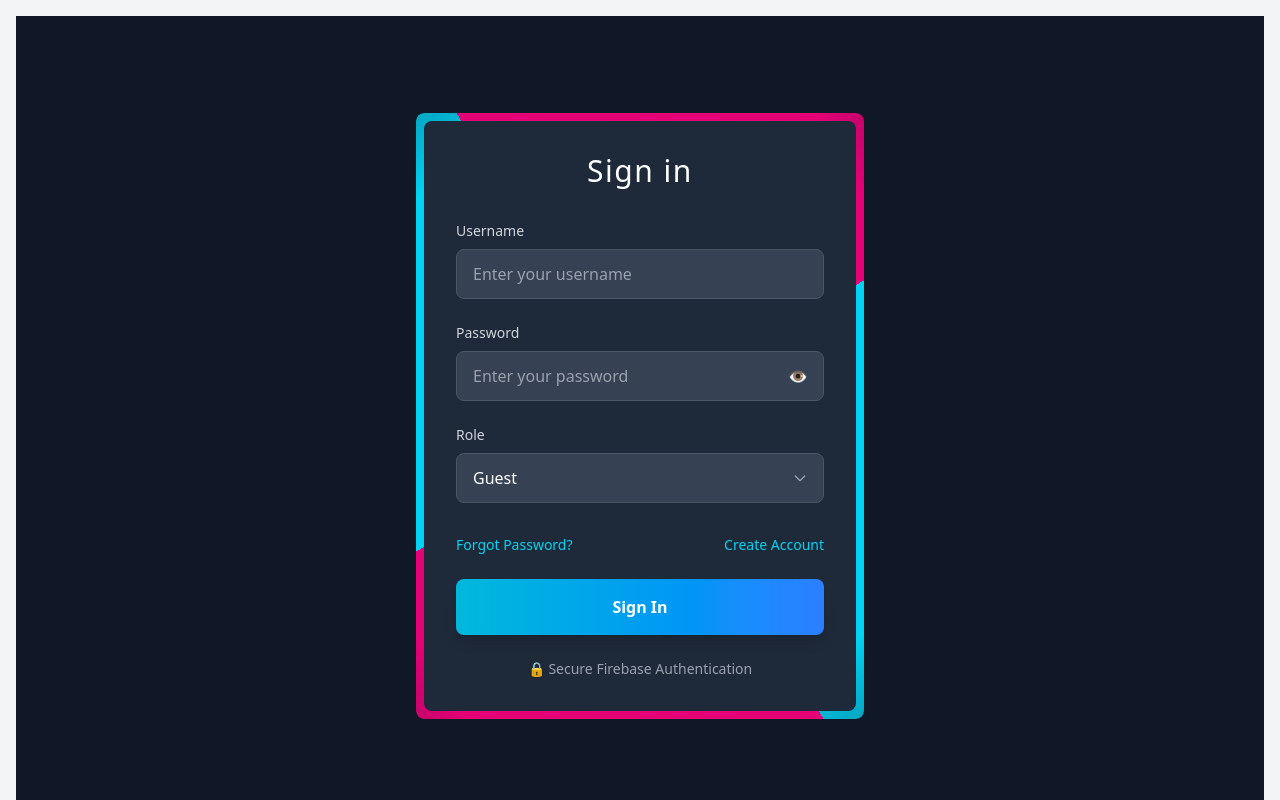
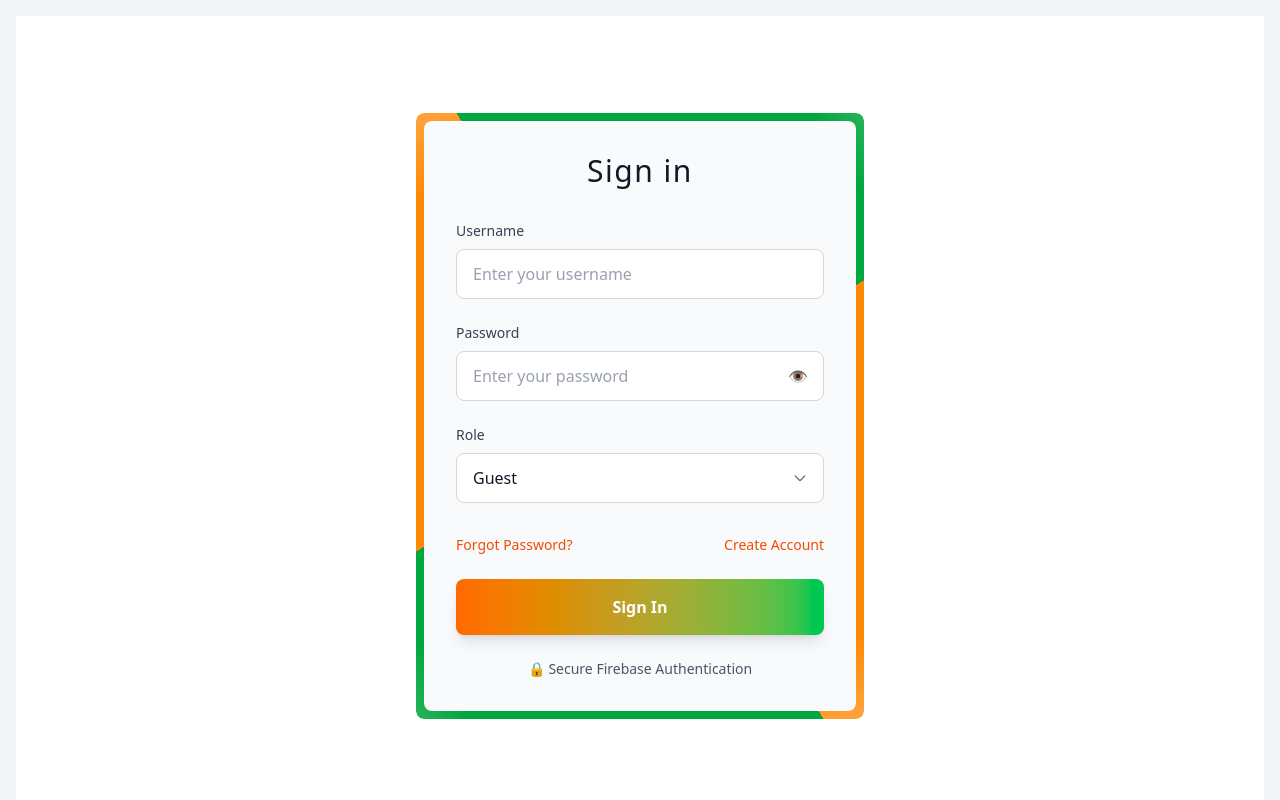
Before and after one commit to hotaeshwar/personalaccounting1, a React (Vite) app: page /login in a window 1280 px wide. Built offline with nearby package versions, Linux system fonts and the light colour scheme.

Commit message:
Update Login.jsx

```diff
--- a/src/components/Login.jsx
+++ b/src/components/Login.jsx
@@ -80,30 +80,30 @@ const Login = ({ setLoggedIn }) => {
     };
 
     return (
-        <div className="flex justify-center items-center min-h-screen bg-gray-900 px-4 py-8">
-            <div className="relative w-full max-w-md bg-gray-900 rounded-lg overflow-hidden p-2">
+        <div className="flex justify-center items-center min-h-screen bg-white px-4 py-8">
+            <div className="relative w-full max-w-md bg-white rounded-lg overflow-hidden p-2">
                 {/* Animated border effects */}
                 <div className="absolute inset-0 rounded-lg overflow-hidden">
-                    <div className="absolute -top-1/2 -left-1/2 w-full h-full bg-gradient-to-b from-transparent via-cyan-400 to-cyan-400 animate-[spin_6s_linear_infinite] origin-bottom-right"></div>
-                    <div className="absolute -top-1/2 -left-1/2 w-full h-full bg-gradient-to-b from-transparent via-cyan-400 to-cyan-400 animate-[spin_6s_linear_infinite] origin-bottom-right" style={{animationDelay: '-3s'}}></div>
-                    <div className="absolute -top-1/2 -left-1/2 w-full h-full bg-gradient-to-b from-transparent via-pink-600 to-pink-600 animate-[spin_6s_linear_infinite] origin-bottom-right" style={{animationDelay: '-1.5s'}}></div>
-                    <div className="absolute -top-1/2 -left-1/2 w-full h-full bg-gradient-to-b from-transparent via-pink-600 to-pink-600 animate-[spin_6s_linear_infinite] origin-bottom-right" style={{animationDelay: '-4.5s'}}></div>
+                    <div className="absolute -top-1/2 -left-1/2 w-full h-full bg-gradient-to-b from-transparent via-orange-400 to-orange-400 animate-[spin_6s_linear_infinite] origin-bottom-right"></div>
+                    <div className="absolute -top-1/2 -left-1/2 w-full h-full bg-gradient-to-b from-transparent via-orange-400 to-orange-400 animate-[spin_6s_linear_infinite] origin-bottom-right" style={{animationDelay: '-3s'}}></div>
+                    <div className="absolute -top-1/2 -left-1/2 w-full h-full bg-gradient-to-b from-transparent via-green-600 to-green-600 animate-[spin_6s_linear_infinite] origin-bottom-right" style={{animationDelay: '-1.5s'}}></div>
+                    <div className="absolute -top-1/2 -left-1/2 w-full h-full bg-gradient-to-b from-transparent via-green-600 to-green-600 animate-[spin_6s_linear_infinite] origin-bottom-right" style={{animationDelay: '-4.5s'}}></div>
                 </div>
 
                 {/* Form container */}
-                <div className="relative bg-gray-800 rounded-lg p-6 sm:p-8 z-10">
-                    <h2 className="text-white font-medium text-center tracking-wider text-2xl sm:text-3xl mb-8">
+                <div className="relative bg-gray-50 rounded-lg p-6 sm:p-8 z-10">
+                    <h2 className="text-gray-900 font-medium text-center tracking-wider text-2xl sm:text-3xl mb-8">
                         Sign in
                     </h2>
 
                     {error && (
-                        <div className="bg-red-900 bg-opacity-50 text-red-300 p-3 rounded-md mb-6 border border-red-700">
+                        <div className="bg-red-100 text-red-700 p-3 rounded-md mb-6 border border-red-300">
                             <div className="flex flex-col sm:flex-row justify-between items-start sm:items-center gap-2">
                                 <span className="font-medium text-sm break-words">{error}</span>
                                 {error.includes('Network error') && (
                                     <button
                                         onClick={testConnection}
-                                        className="text-xs bg-cyan-600 text-white px-2 py-1 rounded hover:bg-cyan-700 transition-colors whitespace-nowrap"
+                                        className="text-xs bg-orange-600 text-white px-2 py-1 rounded hover:bg-orange-700 transition-colors whitespace-nowrap"
                                     >
                                         Test Connection
                                     </button>
@@ -115,7 +115,7 @@ const Login = ({ setLoggedIn }) => {
                     <form onSubmit={handleSubmit} className="space-y-6">
                         {/* Username Input */}
                         <div className="w-full">
-                            <label className="block text-gray-300 text-sm font-medium mb-2">
+                            <label className="block text-gray-700 text-sm font-medium mb-2">
                                 Username
                             </label>
                             <input
@@ -124,7 +124,7 @@ const Login = ({ setLoggedIn }) => {
                                 required
                                 value={username}
                                 onChange={(e) => setUsername(e.target.value)}
-                                className="w-full py-3 px-4 bg-gray-700 border border-gray-600 rounded-lg text-white text-base placeholder-gray-400 transition-all duration-300 outline-none focus:border-cyan-400 focus:ring-2 focus:ring-cyan-400 focus:ring-opacity-50 hover:border-gray-500"
+                                className="w-full py-3 px-4 bg-white border border-gray-300 rounded-lg text-gray-900 text-base placeholder-gray-400 transition-all duration-300 outline-none focus:border-orange-400 focus:ring-2 focus:ring-orange-400 focus:ring-opacity-50 hover:border-gray-400"
                                 placeholder="Enter your username"
                                 disabled={isLoading}
                             />
@@ -132,7 +132,7 @@ const Login = ({ setLoggedIn }) => {
 
                         {/* Password Input */}
                         <div className="w-full">
-                            <label className="block text-gray-300 text-sm font-medium mb-2">
+                            <label className="block text-gray-700 text-sm font-medium mb-2">
                                 Password
                             </label>
                             <div className="relative">
@@ -142,13 +142,13 @@ const Login = ({ setLoggedIn }) => {
                                     required
                                     value={password}
                                     onChange={(e) => setPassword(e.target.value)}
-                                    className="w-full py-3 px-4 pr-12 bg-gray-700 border border-gray-600 rounded-lg text-white text-base placeholder-gray-400 transition-all duration-300 outline-none focus:border-cyan-400 focus:ring-2 focus:ring-cyan-400 focus:ring-opacity-50 hover:border-gray-500"
+                                    className="w-full py-3 px-4 pr-12 bg-white border border-gray-300 rounded-lg text-gray-900 text-base placeholder-gray-400 transition-all duration-300 outline-none focus:border-orange-400 focus:ring-2 focus:ring-orange-400 focus:ring-opacity-50 hover:border-gray-400"
                                     placeholder="Enter your password"
                                     disabled={isLoading}
                                 />
                                 <button
                                     type="button"
-                                    className="absolute right-4 top-1/2 transform -translate-y-1/2 text-gray-400 hover:text-white transition-colors duration-300"
+                                    className="absolute right-4 top-1/2 transform -translate-y-1/2 text-gray-500 hover:text-gray-900 transition-colors duration-300"
                                     onClick={togglePasswordVisibility}
                                     disabled={isLoading}
                                 >
@@ -159,7 +159,7 @@ const Login = ({ setLoggedIn }) => {
 
                         {/* Role Selection */}
                         <div className="w-full">
-                            <label className="block text-gray-300 text-sm font-medium mb-2">
+                            <label className="block text-gray-700 text-sm font-medium mb-2">
                                 Role
                             </label>
                             <div className="relative">
@@ -167,13 +167,13 @@ const Login = ({ setLoggedIn }) => {
                                     name="role"
                                     value={role}
                                     onChange={(e) => setRole(e.target.value)}
-                                    className="w-full py-3 px-4 pr-10 bg-gray-700 border border-gray-600 rounded-lg text-white text-base appearance-none transition-all duration-300 outline-none focus:border-cyan-400 focus:ring-2 focus:ring-cyan-400 focus:ring-opacity-50 hover:border-gray-500 cursor-pointer"
+                                    className="w-full py-3 px-4 pr-10 bg-white border border-gray-300 rounded-lg text-gray-900 text-base appearance-none transition-all duration-300 outline-none focus:border-orange-400 focus:ring-2 focus:ring-orange-400 focus:ring-opacity-50 hover:border-gray-400 cursor-pointer"
                                     disabled={isLoading}
                                 >
-                                    <option value="guest" className="bg-gray-800">Guest</option>
-                                    <option value="admin" className="bg-gray-800">Admin</option>
+                                    <option value="guest" className="bg-white">Guest</option>
+                                    <option value="admin" className="bg-white">Admin</option>
                                 </select>
-                                <div className="absolute right-4 top-1/2 transform -translate-y-1/2 text-gray-400 pointer-events-none">
+                                <div className="absolute right-4 top-1/2 transform -translate-y-1/2 text-gray-500 pointer-events-none">
                                     <svg className="w-4 h-4" fill="none" stroke="currentColor" viewBox="0 0 24 24">
                                         <path strokeLinecap="round" strokeLinejoin="round" strokeWidth={2} d="M19 9l-7 7-7-7" />
                                     </svg>
@@ -185,13 +185,13 @@ const Login = ({ setLoggedIn }) => {
                         <div className="flex flex-col sm:flex-row justify-between gap-3 sm:gap-0 pt-2">
                             <Link
                                 to="/forgot-password"
-                                className="text-cyan-400 text-sm hover:text-cyan-300 transition-colors duration-300 text-center sm:text-left"
+                                className="text-orange-600 text-sm hover:text-orange-700 transition-colors duration-300 text-center sm:text-left"
                             >
                                 Forgot Password?
                             </Link>
                             <Link
                                 to="/register"
-                                className="text-cyan-400 text-sm hover:text-cyan-300 transition-colors duration-300 text-center sm:text-right"
+                                className="text-orange-600 text-sm hover:text-orange-700 transition-colors duration-300 text-center sm:text-right"
                             >
                                 Create Account
                             </Link>
@@ -201,7 +201,7 @@ const Login = ({ setLoggedIn }) => {
                         <button
                             type="submit"
                             disabled={isLoading}
-                            className="w-full py-3 sm:py-4 bg-gradient-to-r from-cyan-500 to-blue-500 text-white font-semibold rounded-lg hover:from-cyan-600 hover:to-blue-600 active:from-cyan-700 active:to-blue-700 transition-all duration-300 disabled:opacity-50 disabled:cursor-not-allowed shadow-lg hover:shadow-xl text-base"
+                            className="w-full py-3 sm:py-4 bg-gradient-to-r from-orange-500 to-green-500 text-white font-semibold rounded-lg hover:from-orange-600 hover:to-green-600 active:from-orange-700 active:to-green-700 transition-all duration-300 disabled:opacity-50 disabled:cursor-not-allowed shadow-lg hover:shadow-xl text-base"
                         >
                             {isLoading ? (
                                 <span className="flex items-center justify-center">
@@ -218,7 +218,7 @@ const Login = ({ setLoggedIn }) => {
                     </form>
 
                     <div className="mt-6 text-center">
-                        <p className="text-gray-400 text-xs sm:text-sm">
+                        <p className="text-gray-600 text-xs sm:text-sm">
                             🔒 Secure Firebase Authentication
                         </p>
                     </div>
```
